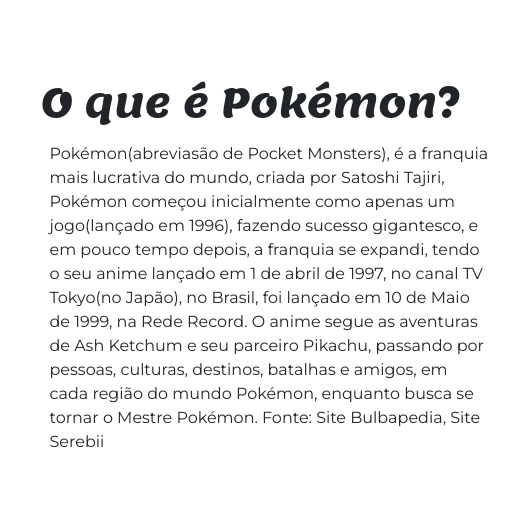
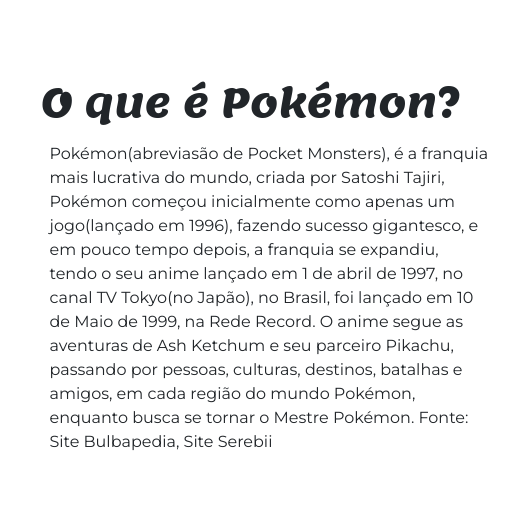
Before and after one commit to Rafalucas13/Pok-mon, a plain HTML site: page index.html in a window 1280 px wide. Shown: the part 1180-1692 px from the top of the page, 553-1071 px from the left. Drawn offline with nearby package versions, Linux system fonts and the light colour scheme.

Commit message:
Update index.html

```diff
--- a/index.html
+++ b/index.html
@@ -60,7 +60,7 @@
                     <h2>O que é Pokémon?</h2>
                     <p class="p-2">Pokémon(abreviasão de Pocket Monsters), é a franquia mais lucrativa do mundo, criada por
                         Satoshi Tajiri, Pokémon começou inicialmente como apenas um jogo(lançado em 1996), fazendo sucesso
-                        gigantesco, e em pouco tempo depois, a franquia se expandi, tendo o seu anime lançado em 1 de abril
+                        gigantesco, e em pouco tempo depois, a franquia se expandiu, tendo o seu anime lançado em 1 de abril
                         de 1997, no canal TV Tokyo(no Japão), no Brasil, foi lançado em 10 de Maio de 1999, na Rede Record.
                         O anime segue as aventuras de Ash Ketchum e seu parceiro Pikachu, passando por pessoas, culturas,
                         destinos, batalhas e amigos, em cada região do mundo Pokémon, enquanto busca se tornar o Mestre Pokémon.
```
